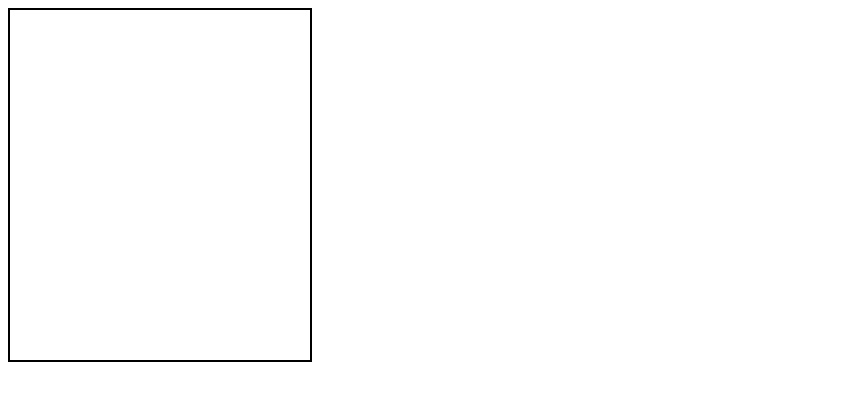
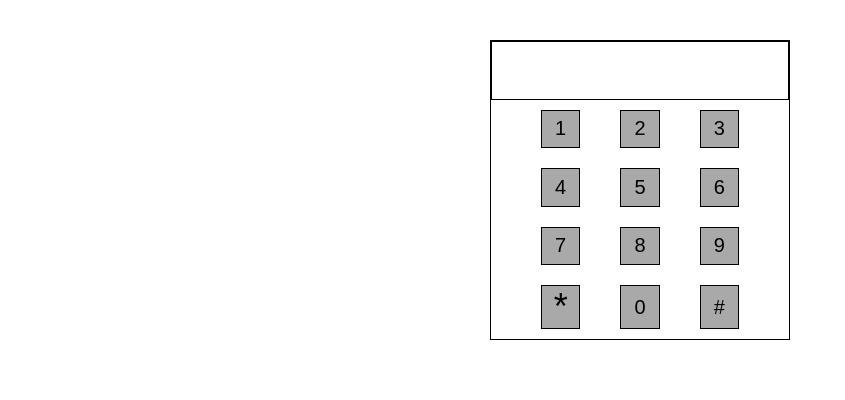
Before and after one commit to dongrigorio2107/demo, a plain HTML site: page index.html in a window 1280 px wide. Shown: the whole page, without its empty margins (0-845 px from the left). Drawn offline with Linux system fonts and the light colour scheme.

Commit message:
buttons added

```diff
--- a/index.html
+++ b/index.html
@@ -6,9 +6,20 @@
         <link rel="stylesheet" href="styles.css">
     </head>
     <body>
-        <div id="container">
-            <div id="buttons">
-                <div class="button"></div>
+            <div id="container">
+                <div id="text"></div>
+                <div id="button-1" class="margin-left">1</div>
+                <div id="button-2" class="margin-around">2</div>
+                <div id="button-3" class="margin-right">3</div>
+                <div id="button-4" class="margin-left">4</div>
+                <div id="button-5" class="margin-around">5</div>
+                <div id="button-6" class="margin-right">6</div>
+                <div id="button-7" class="margin-left">7</div>
+                <div id="button-8" class="margin-around">8</div>
+                <div id="button-9" class="margin-right">9</div>
+                <div id="button-0" class="margin-around">0</div>
+                <div id="button-hash" class="margin-right">#</div>
+                <div id="button-asterisk" class="margin-left">*</div>
             </div>
         <script src="main.js"></script>
     </body>
--- a/styles.css
+++ b/styles.css
@@ -1,11 +1,92 @@
-#buttons {
+* {
+    margin: 0;
+    padding: 0;
+    box-sizing: border-box;
+}
+
+body {
+    font-family: sans-serif;
+    font-size: 20px;
+    width: 100%;
+}
+
+#container {
+    border: solid black 1px;
+    width: 300px;
+    height: 300px;
+    margin: auto;
+    margin-top: 40px;
     display: grid;
-    grid-template-columns: repeat(3, fr);
-    height: 300px;
+    justify-content: center;
+    align-content: end;
+    grid-template-columns: repeat(3, 1fr);
+    grid-template-rows: repeat(5, 1fr);
+    grid-template-areas:
+        "A A A"
+        "B C D"
+        "E F G"
+        "H I J"
+        "L M N";
 }
-#container {
-    grid-template-rows: auto auto auto;
-    border: solid black 2px;
-    width: 300px;
-    height: 350px;
+
+#text {
+    grid-area: A;
+    border: solid black 1px;
 }
+
+#button-1 {
+    grid-area: B;
+}
+#button-2 {
+    grid-area: C;
+}
+#button-3 {
+    grid-area: D;
+}
+#button-4 {
+    grid-area: E;
+}
+#button-5 {
+    grid-area: F;
+}
+#button-6 {
+    grid-area: G;
+}
+#button-7 {
+    grid-area: H;
+}
+#button-8 {
+    grid-area: I;
+}
+#button-9 {
+    grid-area: J;
+}
+#button-0 {
+    grid-area: M;
+}
+#button-asterisk {
+    grid-area: L;
+    font-size: 1.8em;
+
+}
+#button-hash {
+    grid-area: N;
+}
+
+[id^="button-"] {
+    background-color: darkgray;
+    border: solid black 1px;
+    display: grid;
+    place-items: center;
+    margin: 10px;
+}
+
+.margin-left {
+    margin-left: 50px;
+}
+.margin-right{
+    margin-right: 50px;
+}
+.margin-around {
+    margin: 10px 30px;
+}
```
